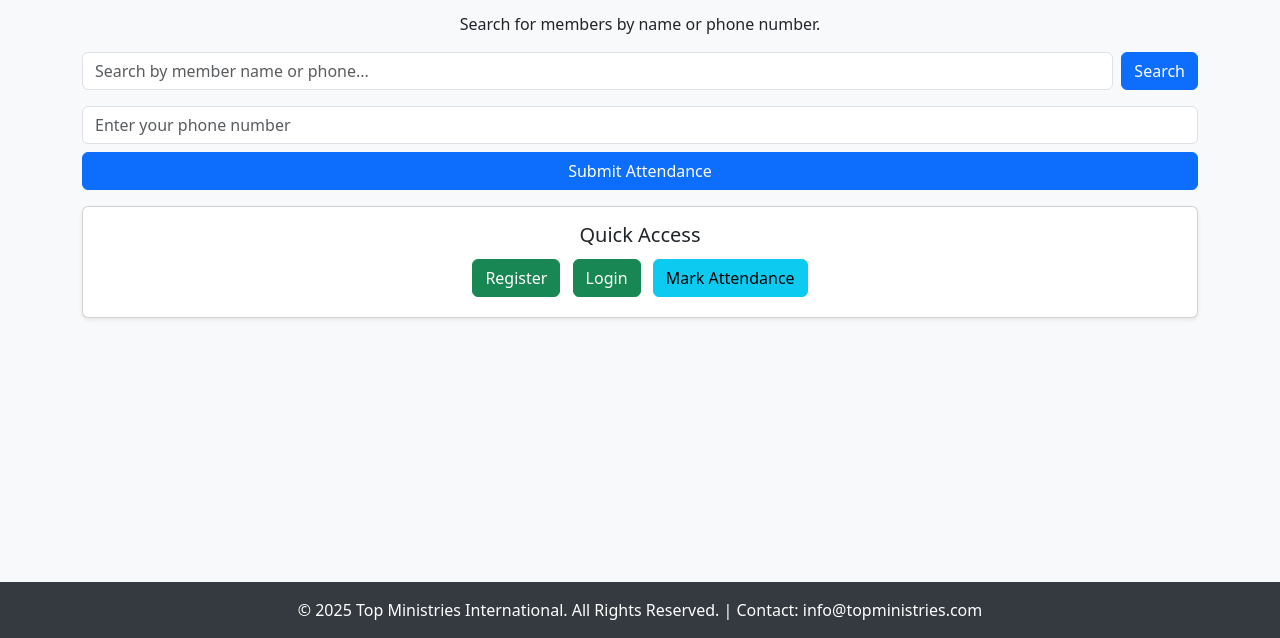
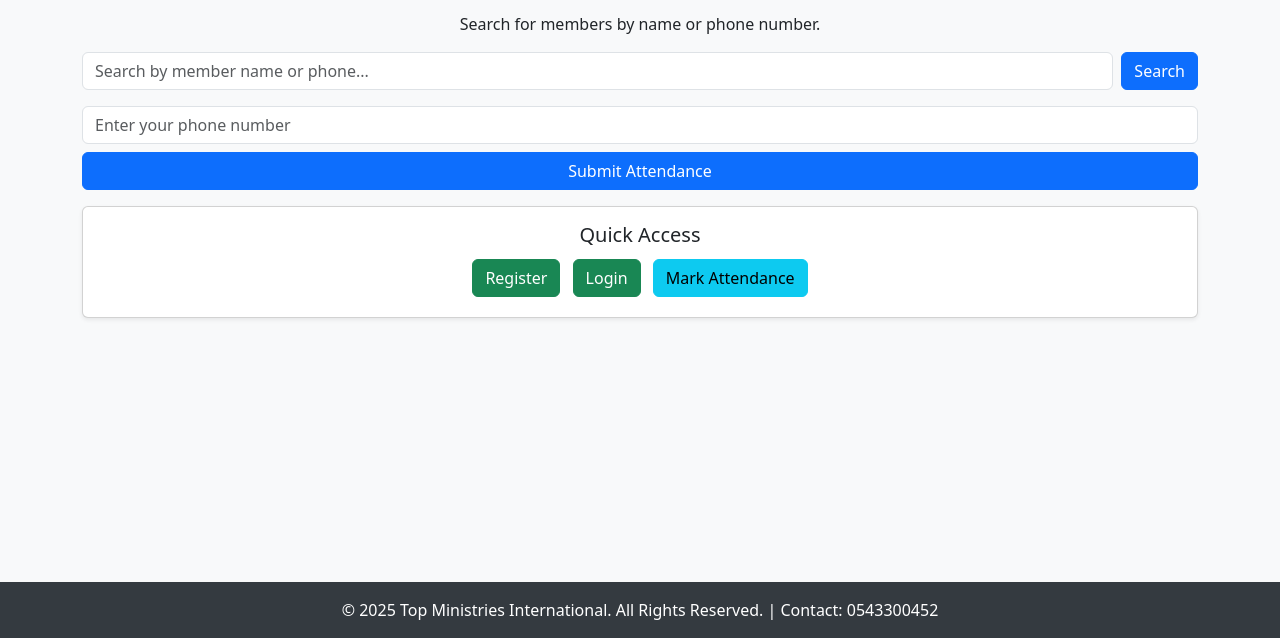
Before and after one commit to PROF-ERICUS/TOP-CHURCH, a plain HTML site: page index.html in a window 1280 px wide. Shown: the part 162-800 px from the top of the page. Drawn offline with nearby package versions, Linux system fonts and the light colour scheme.

Commit message:
Update index.html

```diff
--- a/index.html
+++ b/index.html
@@ -140,7 +140,7 @@ main {
 <!-- Footer -->
 <footer>
   &copy; <span id="year"></span> Top Ministries International. All Rights Reserved. |
-  Contact: info@topministries.com
+  Contact: 0543300452
 </footer>
 
 <!-- Attendance Confirmation Modal -->
```
